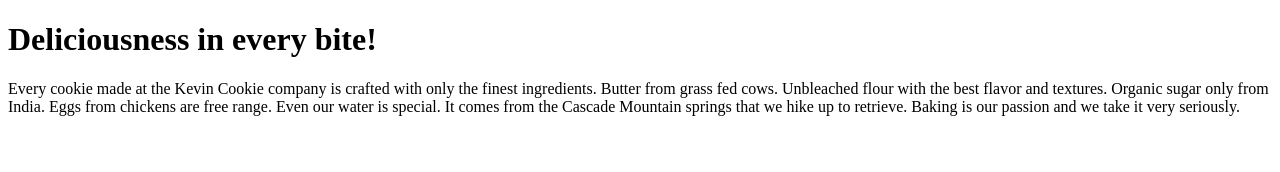
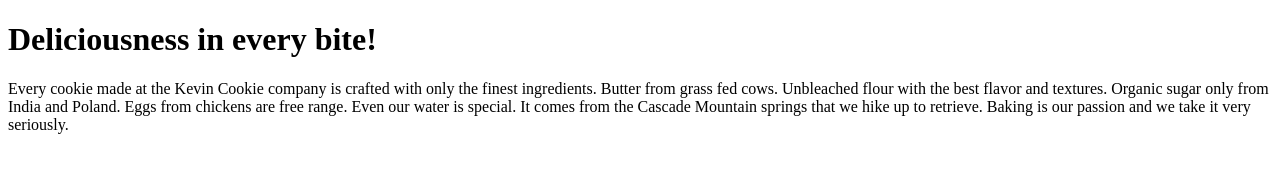
Before and after one commit to FifthElement5/test112, a plain HTML site: page index.htm in a window 1280 px wide. Drawn offline with Linux system fonts and the light colour scheme.

Commit message:
sugar changes

```diff
--- a/index.htm
+++ b/index.htm
@@ -3,7 +3,7 @@
 <body>
 
 <h1>Deliciousness in every bite!</h1>
-<p>Every cookie made at the Kevin Cookie company is crafted with only the finest ingredients. Butter from grass fed cows. Unbleached flour with the best flavor and textures. Organic sugar only from India. Eggs from chickens are free range. Even our water is special. It comes from the Cascade Mountain springs that we hike up to retrieve. Baking is our passion and we take it very seriously.</p>
+<p>Every cookie made at the Kevin Cookie company is crafted with only the finest ingredients. Butter from grass fed cows. Unbleached flour with the best flavor and textures. Organic sugar only from India and Poland. Eggs from chickens are free range. Even our water is special. It comes from the Cascade Mountain springs that we hike up to retrieve. Baking is our passion and we take it very seriously.</p>
 
 </body>
 </html>
```
